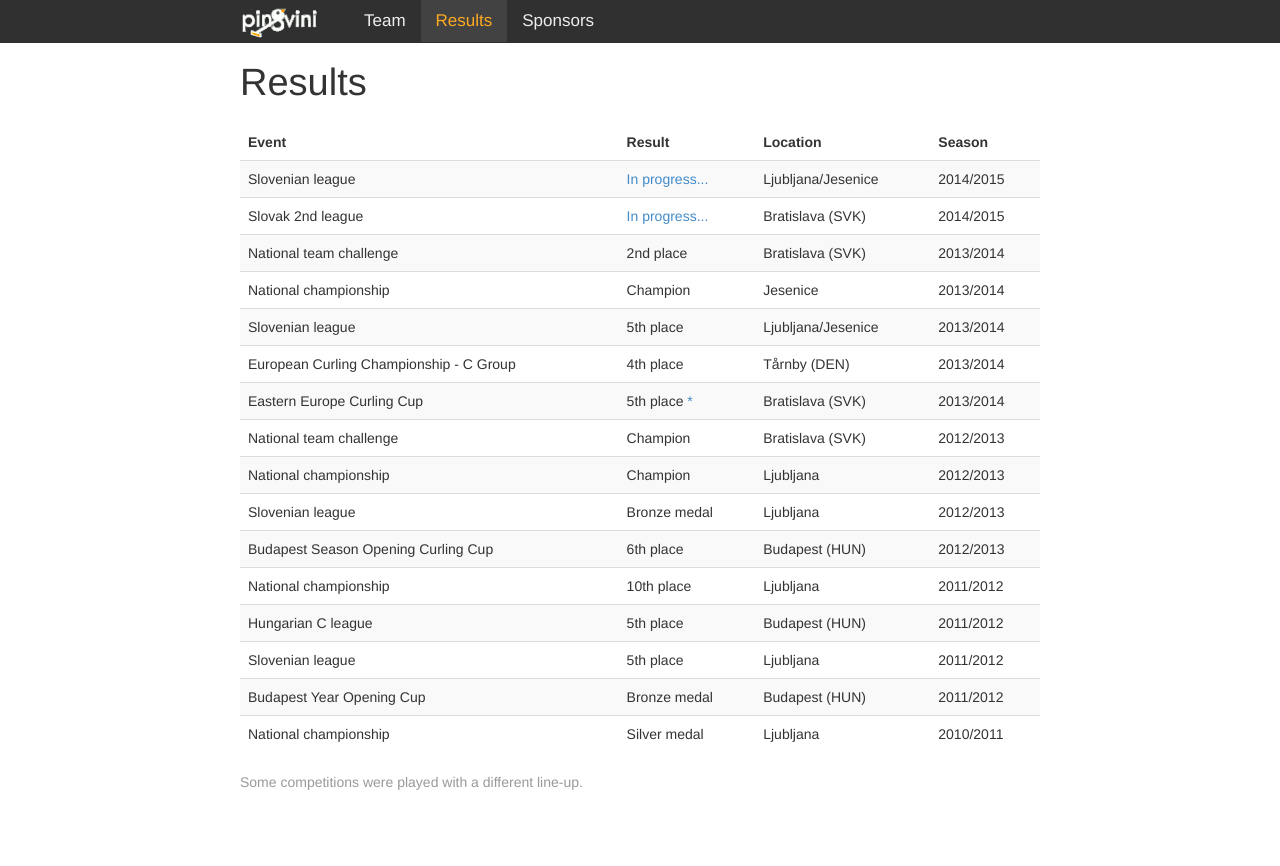
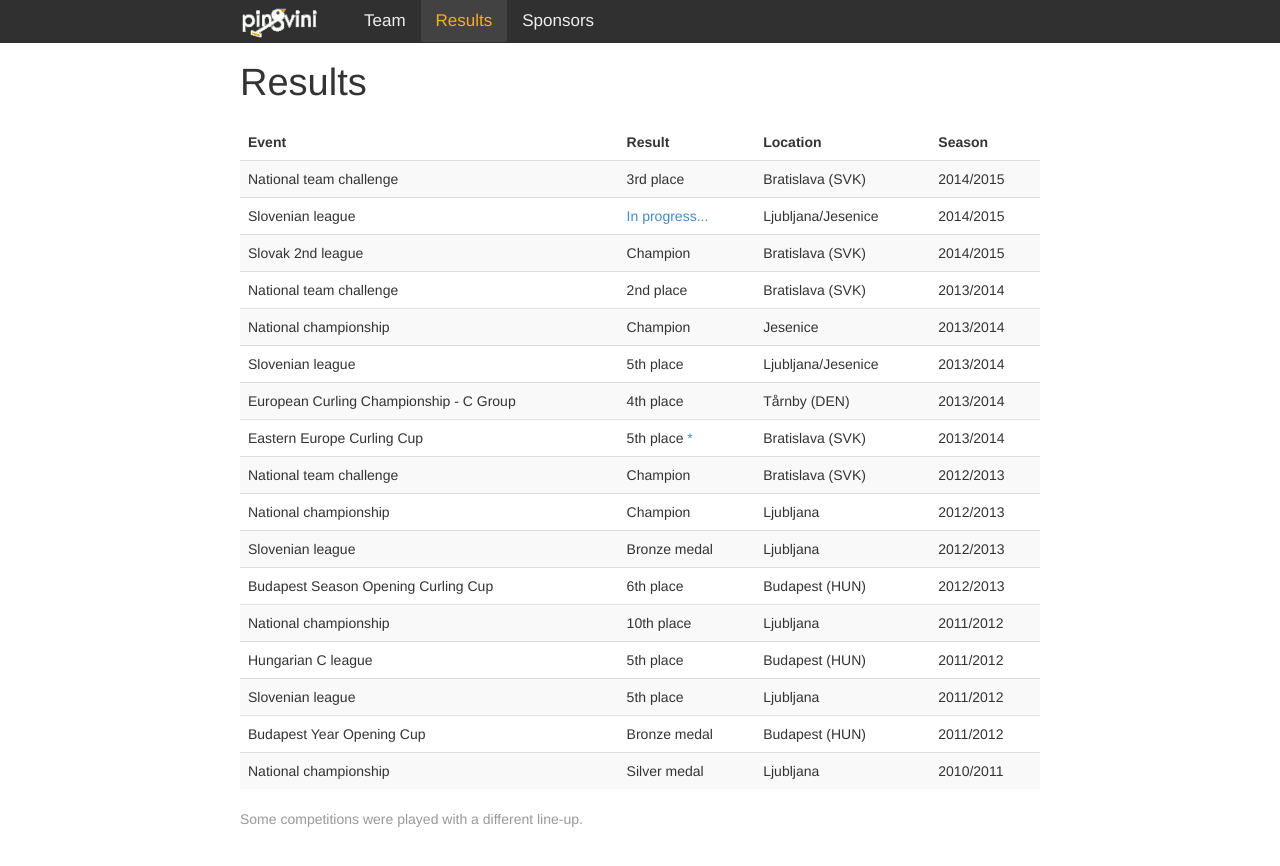
Before and after one commit to pingvini/pingvini.github.io, a Jekyll site: the page built from results/index.html, in a window 1280 px wide. Shown: the top 866 px of the page. Built offline with Jekyll 4.4.1, drawn with Linux system fonts in a browser that asks for light colours; Markdown is read by kramdown in place of the engine named in the settings.

Commit message:
Updated results.

```diff
--- a/results/index.html
+++ b/results/index.html
@@ -17,6 +17,12 @@ weight: 30
   </thead>
   <tbody>
      <tr>
+      <td>National team challenge</td>
+      <td>3rd place</td>
+      <td>Bratislava (SVK)</td>
+      <td>2014/2015</td>
+    </tr>
+     <tr>
       <td>Slovenian league</td>
       <td><a href="http://www.konkuri.com/tournaments/f88557a00b/">In progress...</a></td>
       <td>Ljubljana/Jesenice</td>
@@ -24,7 +30,7 @@ weight: 30
     </tr>
      <tr>
       <td>Slovak 2nd league</td>
-      <td><a href="http://www.curling.sk/">In progress...</a></td>
+      <td>Champion</td>
       <td>Bratislava (SVK)</td>
       <td>2014/2015</td>
     </tr>
```
